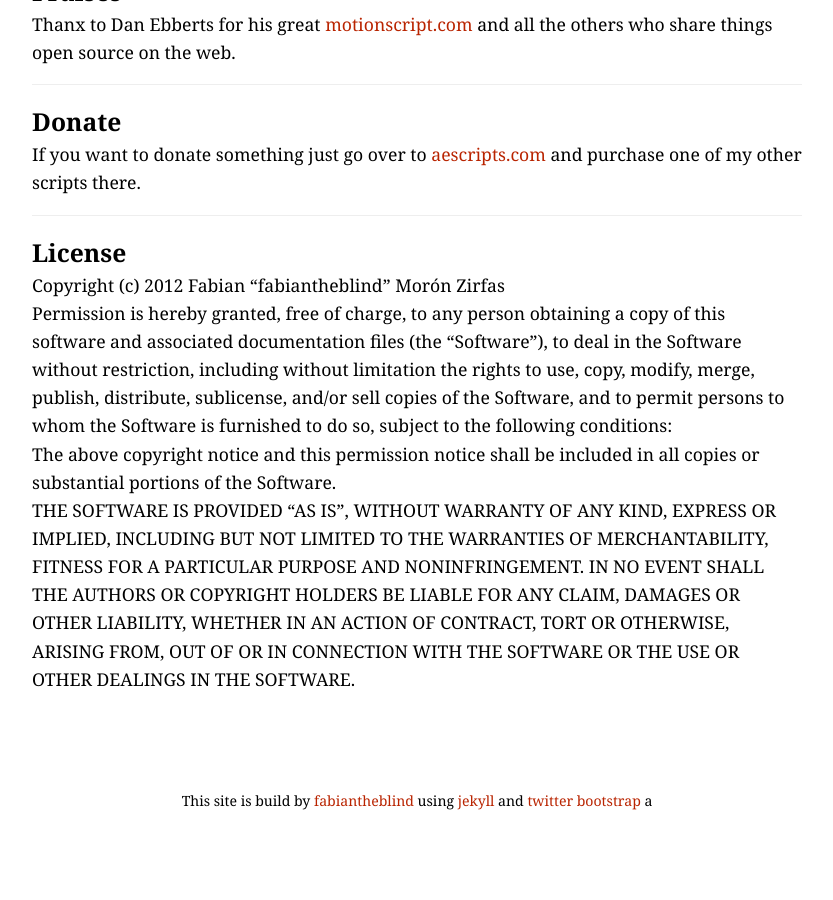
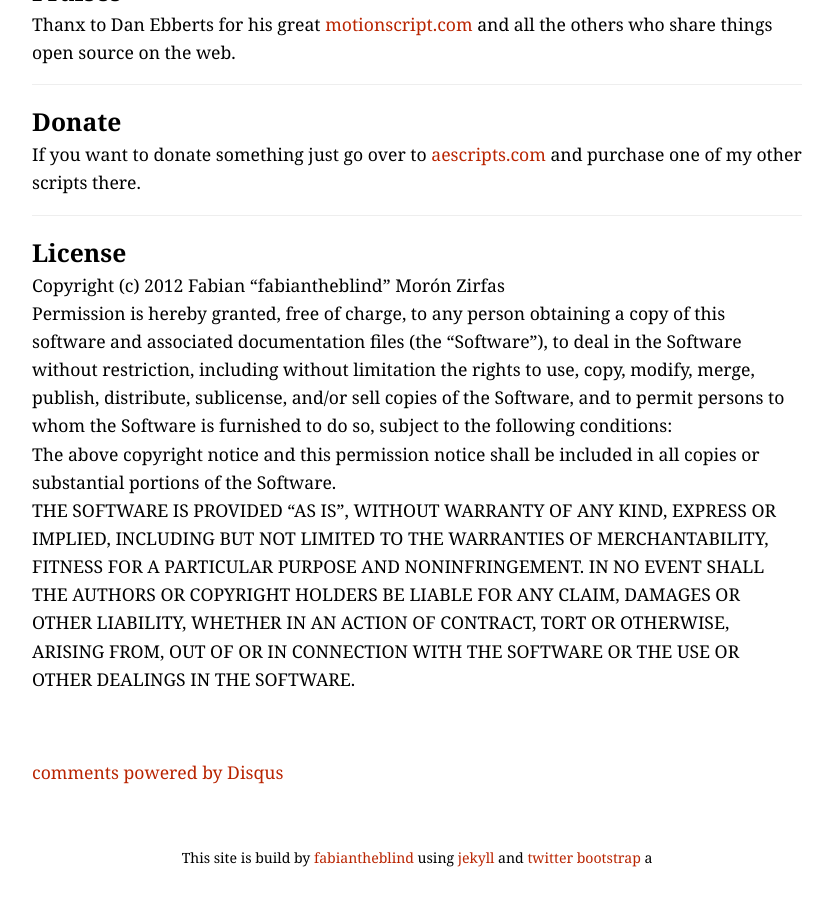
Before and after one commit to ff6347/wihihihiggle, a Jekyll site: the page built from index.md, in a window 1280 px wide and 900 px high, scrolled down 5315 px. Shown: the whole window, without its empty margins (253-1086 px from the left). Built offline with Jekyll 4.4.1, drawn with Linux system fonts in a browser that asks for light colours; Markdown is read by kramdown in place of the engine named in the settings; before the commit the page ends 6159 px from its top, so only the background shows below that; part of the change alters nothing that is shown.

Commit message:
comments

```diff
--- a/_layouts/default.html
+++ b/_layouts/default.html
@@ -19,7 +19,25 @@
 		{{ content }}<br>
     </div>
 
+<div class="span8 offset2">
 
+  <br>
+<script type="text/javascript">
+            /* * * CONFIGURATION VARIABLES: EDIT BEFORE PASTING INTO YOUR WEBPAGE * * */
+            var disqus_shortname = 'wihihihiggle'; // required: replace example with your forum shortname
+
+            /* * * DON'T EDIT BELOW THIS LINE * * */
+            (function() {
+                var dsq = document.createElement('script'); dsq.type = 'text/javascript'; dsq.async = true;
+                dsq.src = 'http://' + disqus_shortname + '.disqus.com/embed.js';
+                (document.getElementsByTagName('head')[0] || document.getElementsByTagName('body')[0]).appendChild(dsq);
+</script>
+
+<noscript>Please enable JavaScript to view the <a href="http://disqus.com/?ref_noscript">comments powered by Disqus.</a>
+</noscript>
+<a href="http://disqus.com" class="dsq-brlink">comments powered by <span class="logo-disqus">Disqus</span></a>
+<br>
+</div>
 
 
 <div class="span8 offset2" id="footlinks">
```
